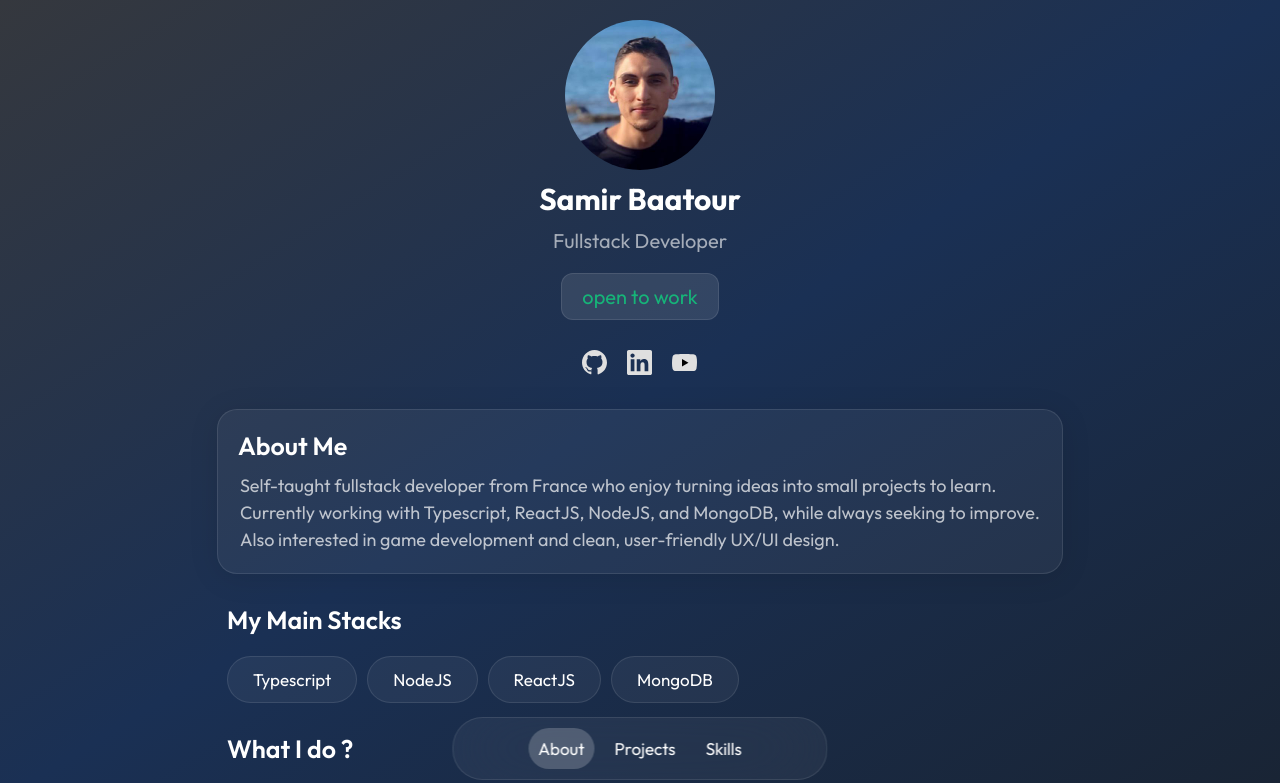
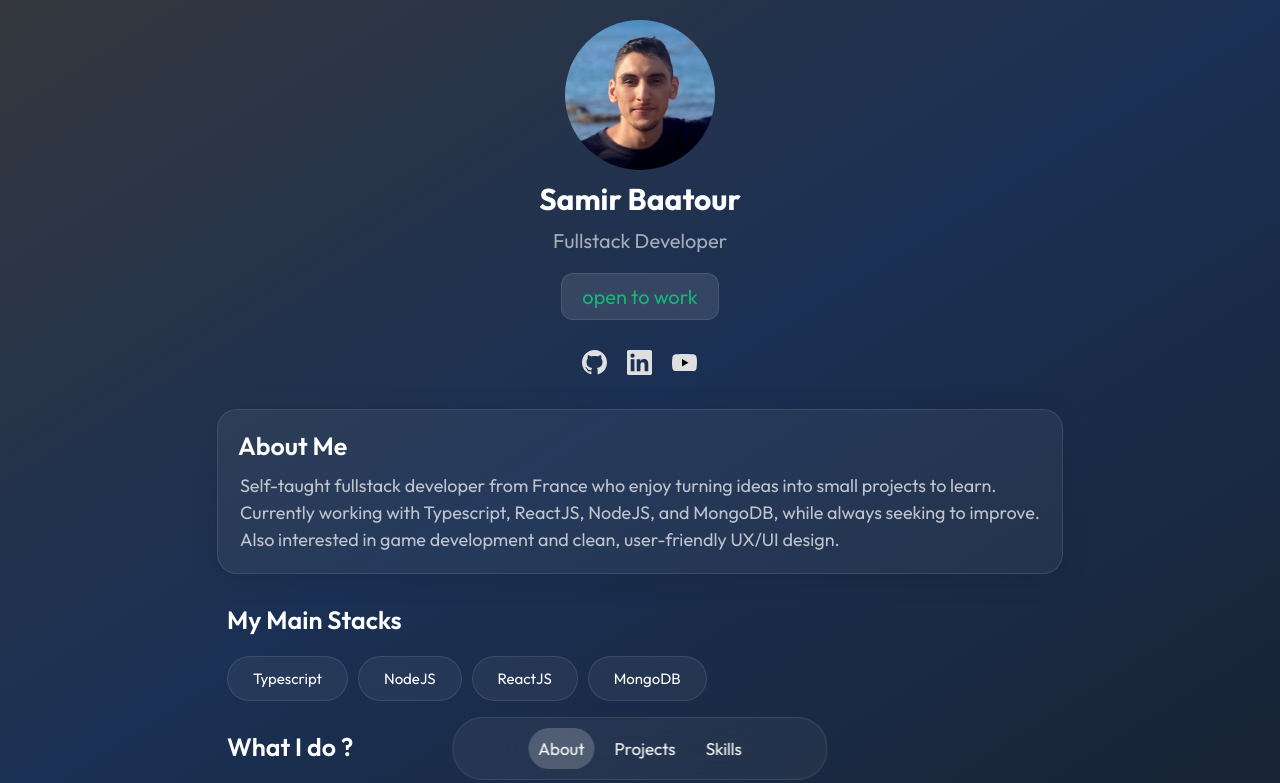
Before and after one commit to SuperCoolNinja/portfolio-2025, a React (Vite) app: page / in a window 1280 px wide. Shown: the top 783 px of the page. Built offline with nearby package versions, Linux system fonts and the light colour scheme.

Commit message:
changed size of about me tags items

```diff
--- a/src/components/Tag/tags.module.css
+++ b/src/components/Tag/tags.module.css
@@ -9,7 +9,7 @@
 
 @media screen and (min-width: 1010px) {
   .item {
-    font-size: 1.7rem;
+    font-size: 1.5rem;
     padding: 1.2rem 2.5rem;
   }
 }
```
